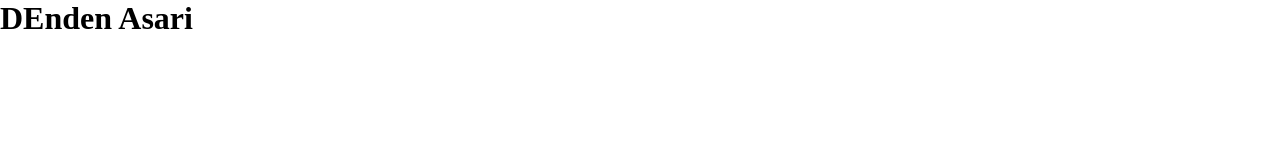
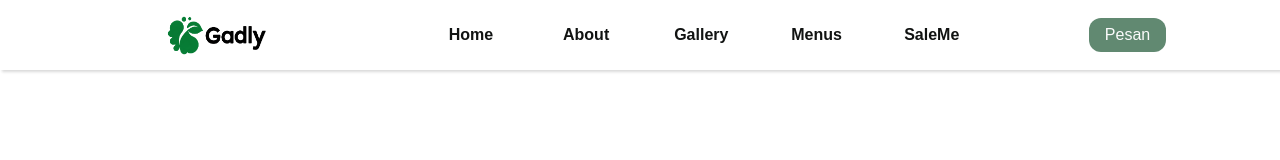
Before and after one commit to dendenasari28/LandingPage_Ketring_2026_11, a plain HTML site: page index.html in a window 1280 px wide. Drawn offline with nearby package versions, Linux system fonts and the light colour scheme; a web font is replaced by a local one.

Commit message:
membuat navbar

```diff
--- a/index.html
+++ b/index.html
@@ -12,6 +12,21 @@
     />
   </head>
   <body>
-    <h1>DEnden Asari</h1>
+    <!-- navbar -->
+    <nav>
+      <div class="logo">
+        <img src="asset/logo1.png" alt="" />
+      </div>
+      <div class="menus">
+        <a href="#">Home</a>
+        <a href="#">About</a>
+        <a href="#">Gallery</a>
+        <a href="#">Menus</a>
+        <a href="#">SaleMe</a>
+      </div>
+      <div class="tbl">
+        <a href="#">Pesan</a>
+      </div>
+    </nav>
   </body>
 </html>
--- a/style.css
+++ b/style.css
@@ -5,6 +5,8 @@
   margin: 0;
   box-sizing: border-box;
   text-decoration: none;
+  font-family: "Asap Sharp", sans-serif;
+  font-size: 16px;
 }
 
 /*
@@ -24,3 +26,76 @@
   --AbuTua: #222422;
   --Merahtomat: #e9301b;
 }
+/* navbar */
+nav {
+  width: 100%;
+  height: 70px;
+  display: flex;
+  justify-content: space-around;
+  padding: 10px 5%;
+  box-shadow: rgba(0, 0, 0, 0.15) 1.95px 1.95px 2.6px;
+}
+nav .logo {
+  width: 200px;
+  display: flex;
+  justify-content: center;
+}
+nav .logo img {
+  width: 140px;
+}
+/* menus */
+nav .menus {
+  position: relative;
+  width: 50%;
+  display: flex;
+}
+nav .menus {
+  width: 50%;
+  display: flex;
+}
+nav .menus a {
+  position: relative;
+  width: 100%;
+  display: flex;
+  justify-content: space-around;
+  align-items: center;
+  list-style: none;
+  color: var(--Hitamlembut);
+  font-weight: 600;
+}
+nav .menus a::after {
+  position: absolute;
+  content: "";
+  border-bottom: 3px solid var(--Merahtomat);
+  width: 0;
+  bottom: 10px;
+  transition: 0.3s ease-in-out;
+}
+nav .menus a:hover::after {
+  width: 100px;
+}
+/* navbar tbl */
+nav .tbl {
+  display: flex;
+  align-items: center;
+  transition: 0.3s ease out;
+}
+nav .tbl a {
+  padding: 8px 16px;
+  background-color: var(--Hijausage);
+  color: var(--Putih);
+  border-radius: 12px;
+  cursor: pointer;
+}
+
+/* responsive  */
+
+/* lebar layar HP */
+@media screen and (min-width: 480px) {
+  /* navbar */
+}
+
+/* lebar layar tablet */
+@media screen and (min-width: 768px) {
+  /* navbar */
+}
```
Also changed, not shown: asset/logo1.png (added).
